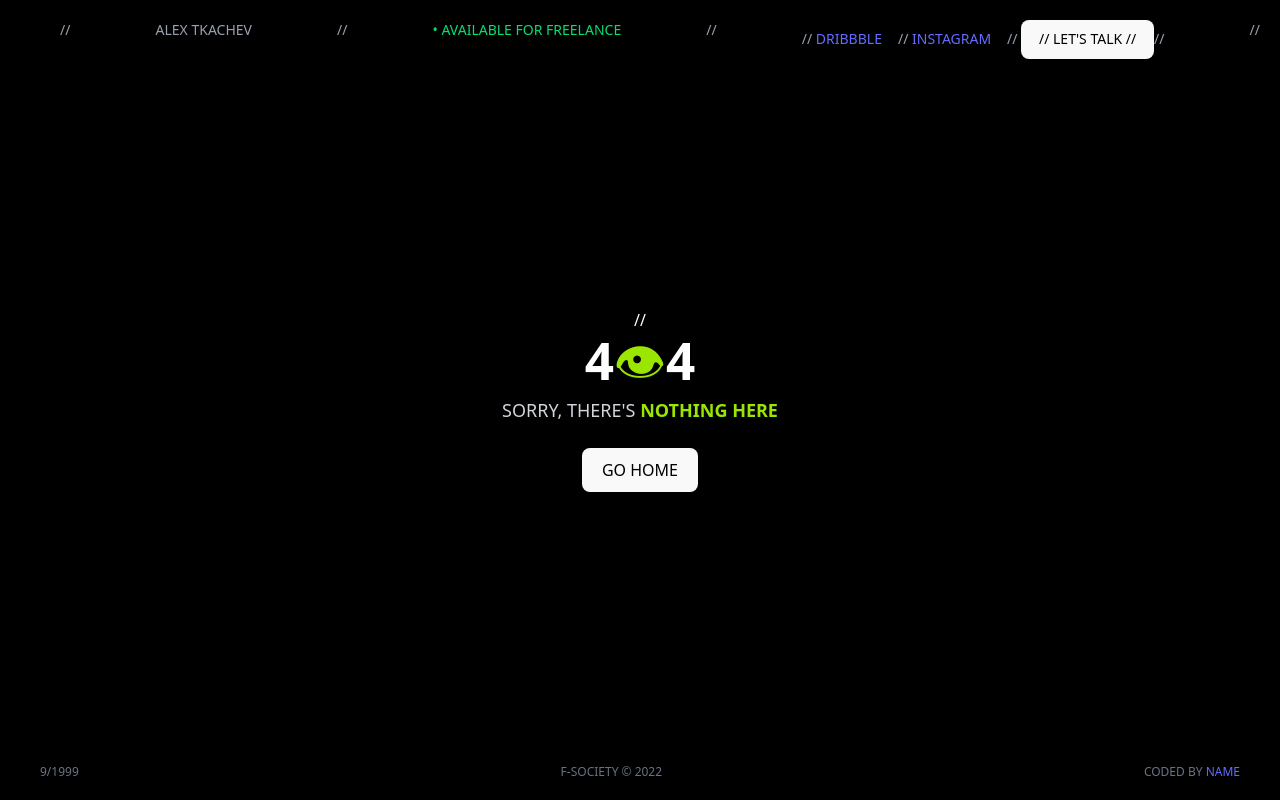
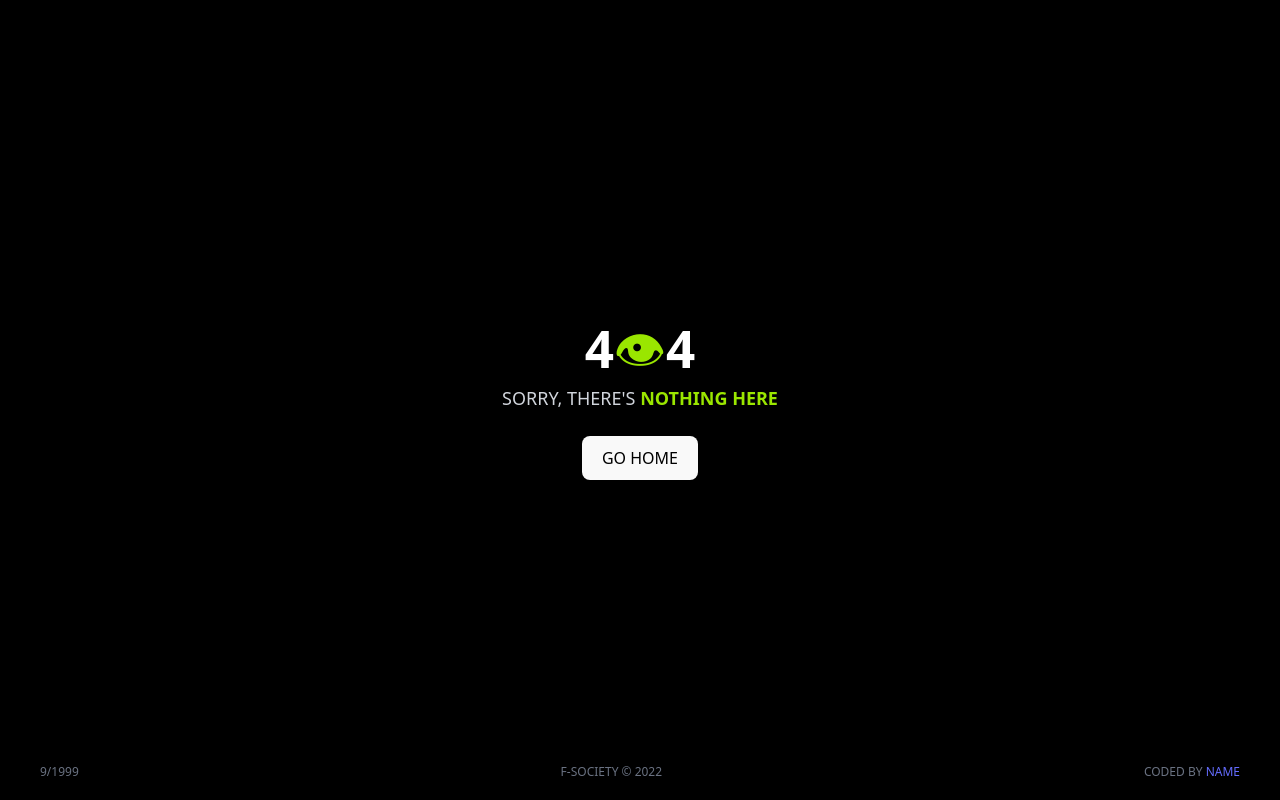
Before and after one commit to chkg2a/CAN-HACKATHON-CHALLENGE-2025, a React (Vite) app: page /about in a window 1280 px wide. Built offline with nearby package versions, Linux system fonts and the light colour scheme.

Commit message:
Added 404 Error Page

```diff
--- a/src/pages/ErrorPage.jsx
+++ b/src/pages/ErrorPage.jsx
@@ -4,18 +4,6 @@ import { Link } from "react-router-dom";
 const ErrorPage = () => {
   return (
     <div className="flex flex-col justify-center items-center h-screen bg-black text-white">
-      //<header className="absolute top-5 left-5 flex justify-between w-full px-10 text-gray-400 text-sm">
-      //  <span>ALEX TKACHEV</span>
-      //  <span className="text-green-400">• AVAILABLE FOR FREELANCE</span>
-      //  <div className="space-x-4">
-      //    <a href="#" className="hover:text-gray-200">DRIBBBLE</a>
-      //    <a href="#" className="hover:text-gray-200">INSTAGRAM</a>
-      //    <button className="bg-lime-400 text-black px-4 py-1 rounded hover:bg-lime-500">
-      //      LET'S TALK
-      //    </button>
-      //  </div>
-      //</header>
-
       {/* Main Content */}
       <main className="text-center">
         <h1 className="text-8xl font-bold">
```
